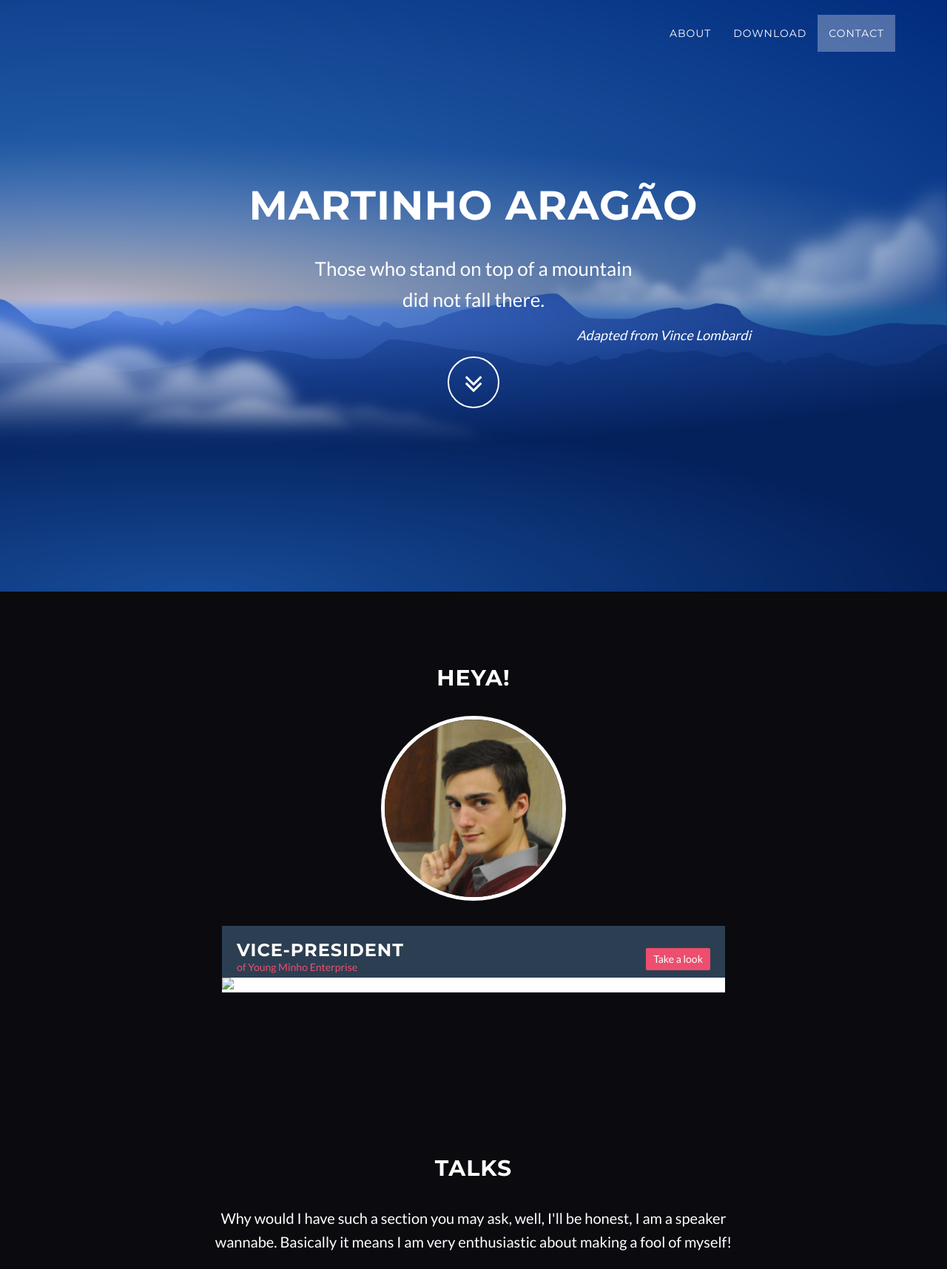
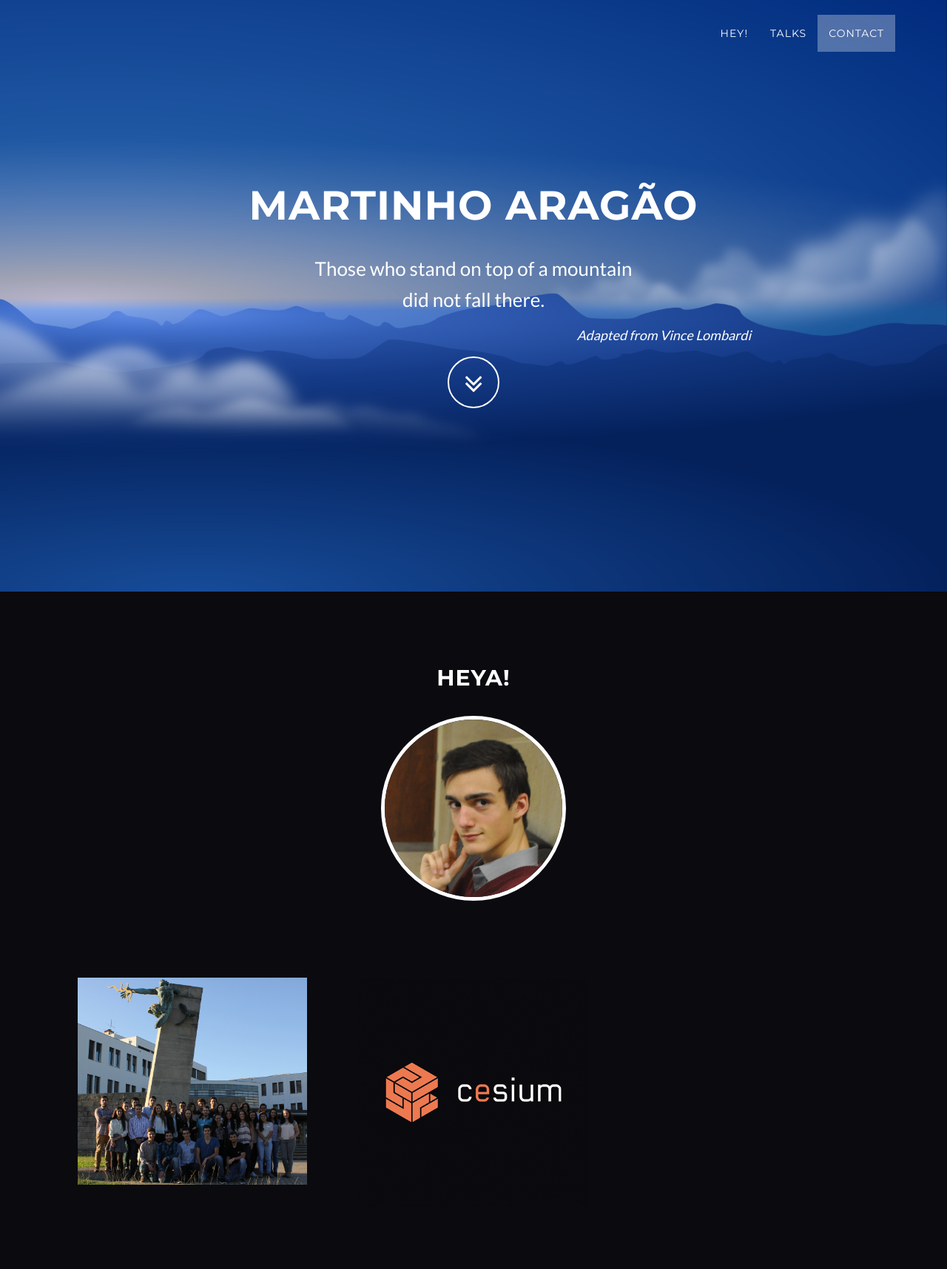
Before and after one commit to martinhoaragao/outdated-personal-website, a plain HTML site: page index.html in a window 1280 px wide. Shown: the top 1716 px of the page at 74% size. Drawn offline with Linux system fonts and the light colour scheme; some packages are replaced by stand-ins of ours.

Commit message:
Finish about section

```diff
--- a/css/custom.css
+++ b/css/custom.css
@@ -300,10 +300,10 @@ section.module.parallax h1 {
   text-shadow: 0 0 10px rgba(0, 0, 0, 0.2);
 }
 section.module.parallax-1 {
-  background-image: url("../img/mountains.jpg");
+  background-image: url("../img/valley.jpg");
 }
 section.module.parallax-2 {
-  background-image: url("../img/demo/_small/2.jpg");
+  background-image: url("../img/mountains.jpg");
 }
 section.module.parallax-3 {
   background-image: url("../img/demo/_small/3.jpg");
--- a/index.html
+++ b/index.html
@@ -55,10 +55,10 @@
             <a href="#page-top"></a>
           </li>
           <li>
-            <a class="page-scroll" href="#about">About</a>
+            <a class="page-scroll" href="#about">Hey!</a>
           </li>
           <li>
-            <a class="page-scroll" href="#download">Download</a>
+            <a class="page-scroll" href="#talks">Talks</a>
           </li>
           <li>
             <a class="page-scroll" href="#contact">Contact</a>
@@ -89,37 +89,57 @@
   </header>
 
   <!-- About Section -->
-  <section id="talks" class="container content-section text-center">
+  <section id="about" class="container content-section text-center">
     <div class="row">
       <div class="col-lg-8 col-lg-offset-2">
         <h2>Heya!</h2>
         <div id="avatar" class="col-lg-6 col-lg-offset-3">
           <img src="img/martinhoaragao.jpg" width="250px" height="250px">
         </div>
+      </div>
         <div class="col-lg-12">
+          <div class="col-md-4">
           <ul class="grid-small cs-style-2">
             <li>
               <figure>
-                <img src="img/yme.png" alt="yme"/>
+                <img src="img/yme.jpg" alt="yme"/>
                 <figcaption>
                   <h3>Vice-President</h3>
                   <span>Young Minho Enterprise</span>
-                  <a href="http://dribbble.com/shots/1115632-Camera">Take a look</a>
                 </figcaption>
               </figure>
             </li>
+          </ul>
+        </div>
+        <div class="col-md-4">
+        <ul class="grid-small cs-style-2">
             <li>
               <figure>
-                <!-- ... -->
+                <img src="img/cesium.jpg" alt="cesium"/>
+                <figcaption>
+                  <h3>Deputy Director</h3>
+                  <span>Open Source Department at CeSIUM</span>
+                </figcaption>
               </figure>
             </li>
+          </ul>
+        </div>
+        <div class="col-md-4">
+        <ul class="grid-small cs-style-2">
+          <li>
             <!-- ... -->
+          </li>
           </ul>
         </div>
       </div>
     </div>
   </section>
 
+  <!-- First Parallax -->
+  <section id="download" class="module parallax parallax-1 content-section text-center">
+      <div class="container">
+      </div>
+  </section>
 
   <!-- Talks Section -->
   <section id="talks" class="container content-section text-center">
@@ -156,8 +176,8 @@
     </div>
   </section>
 
-  <!-- First Parallax -->
-  <section id="download" class="module parallax parallax-1 content-section text-center">
+  <!-- Second Parallax -->
+  <section id="download" class="module parallax parallax-2 content-section text-center">
       <div class="container">
       </div>
   </section>
@@ -167,8 +187,8 @@
     <div class="row">
       <div class="col-lg-8 col-lg-offset-2">
         <h2>Contact</h2>
-        <p>Feel free to email us to provide some feedback on our templates, give us suggestions for new templates and themes, or to just say hello!</p>
-        <p><a href="mailto:feedback@startbootstrap.com">feedback@startbootstrap.com</a>
+        <p>Need to contact me? At least hold on till I finish this website! </p>
+        <!--<p><a href="mailto:feedback@startbootstrap.com">feedback@startbootstrap.com</a>-->
         </p>
         <ul class="list-inline banner-social-buttons">
           <li>
```
Also changed, not shown: img/valley.jpg (added).
